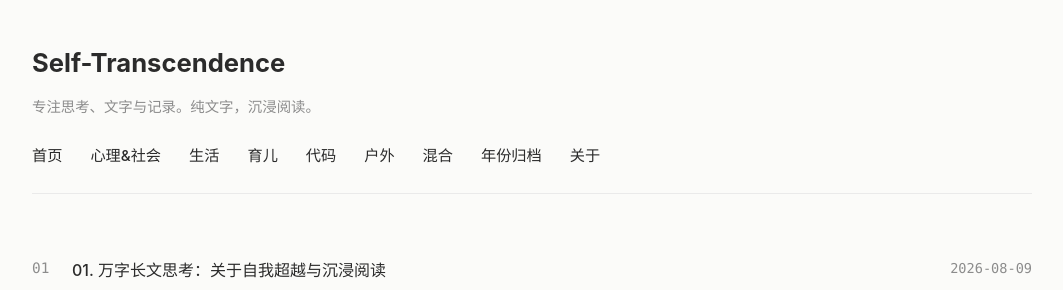
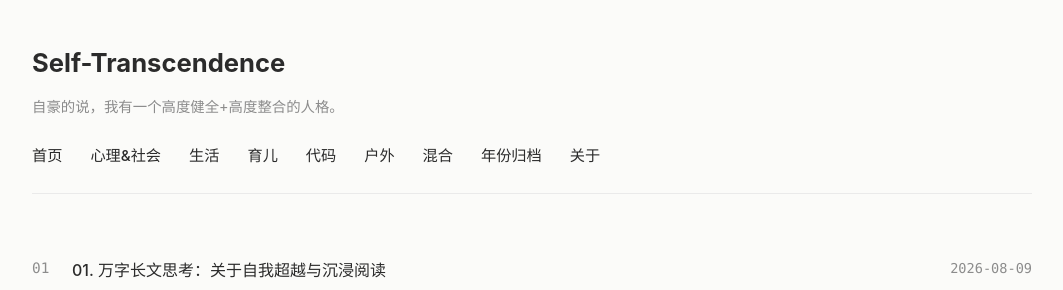
Before and after one commit to Natural-system/self-transcendence, a Jekyll site: the page built from index.html, in a window 1280 px wide. Shown: the top 290 px of the page, without its empty margins (108-1171 px from the left). Built offline with Jekyll 4.4.1, drawn with Linux system fonts in a browser that asks for light colours.

Commit message:
Update _config.yml

```diff
--- a/_config.yml
+++ b/_config.yml
@@ -1,7 +1,7 @@
 title: Self-Transcendence
 email: lb@zasv.com
 description: >-
-  专注思考、文字与记录。纯文字，沉浸阅读。
+  自豪的说，我有一个高度健全+高度整合的人格。
 
 # 核心修正：指定 GitHub Pages 的二级目录路径与域名
 baseurl: "/self-transcendence"
@@ -18,3 +18,4 @@ markdown: kramdown
 exclude:
   - Gemfile
   - Gemfile.lock
+  - blog-template.md
```
